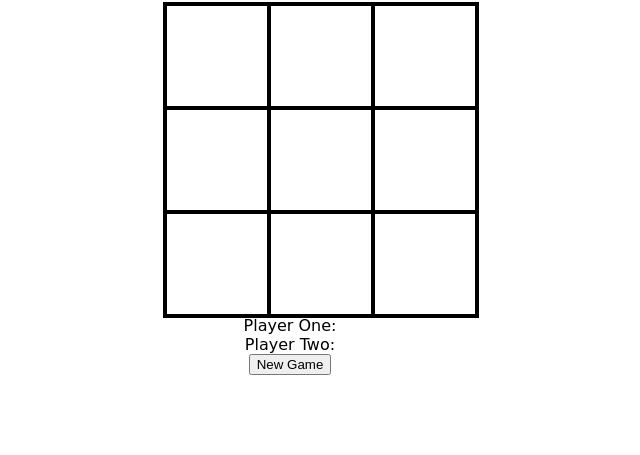
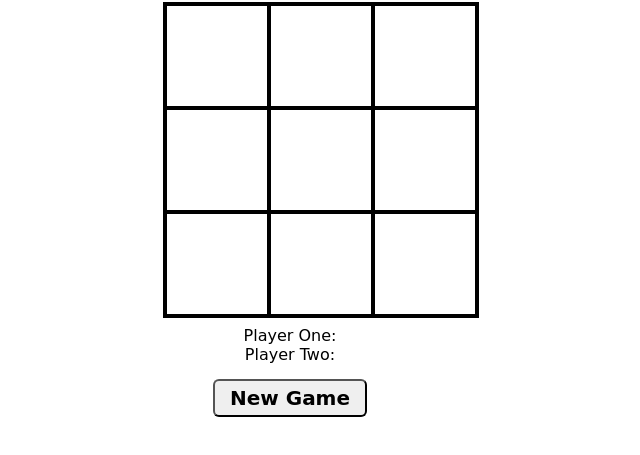
Before and after one commit to Ike-Addy/tic-tac-toe, a plain HTML site: page index.html in a window 1280 px wide. Shown: the part 77-532 px from the top of the page, without its empty margins (350-990 px from the left). Drawn offline with Linux system fonts and the light colour scheme.

Commit message:
Added styling to reset button

```diff
--- a/index.html
+++ b/index.html
@@ -25,7 +25,7 @@
             <div class="player-one">Player One: </div>
             <div class="player-two">Player Two: </div>
         </div>
-        <button class="reset">New Game</button>
+        <button class="reset-btn">New Game</button>
     </div>
 </body>
 </html>
--- a/styles.css
+++ b/styles.css
@@ -21,3 +21,23 @@
     cursor: pointer;
     font-size: 75px;
 }
+
+.score-board {
+    margin-top: 10px;
+}
+
+.reset-btn {
+    margin-top: 15px;
+    font-family: "Permanent Marker", cursive;
+    font-weight: bold;
+    font-size: 20px;
+    padding: 5px 15px;
+    border-radius: 6px;
+    cursor: pointer;
+    transition-duration: 0.4s;
+}
+
+.reset-btn:hover {
+    background-color: aquamarine;
+    color: black;
+}
```
